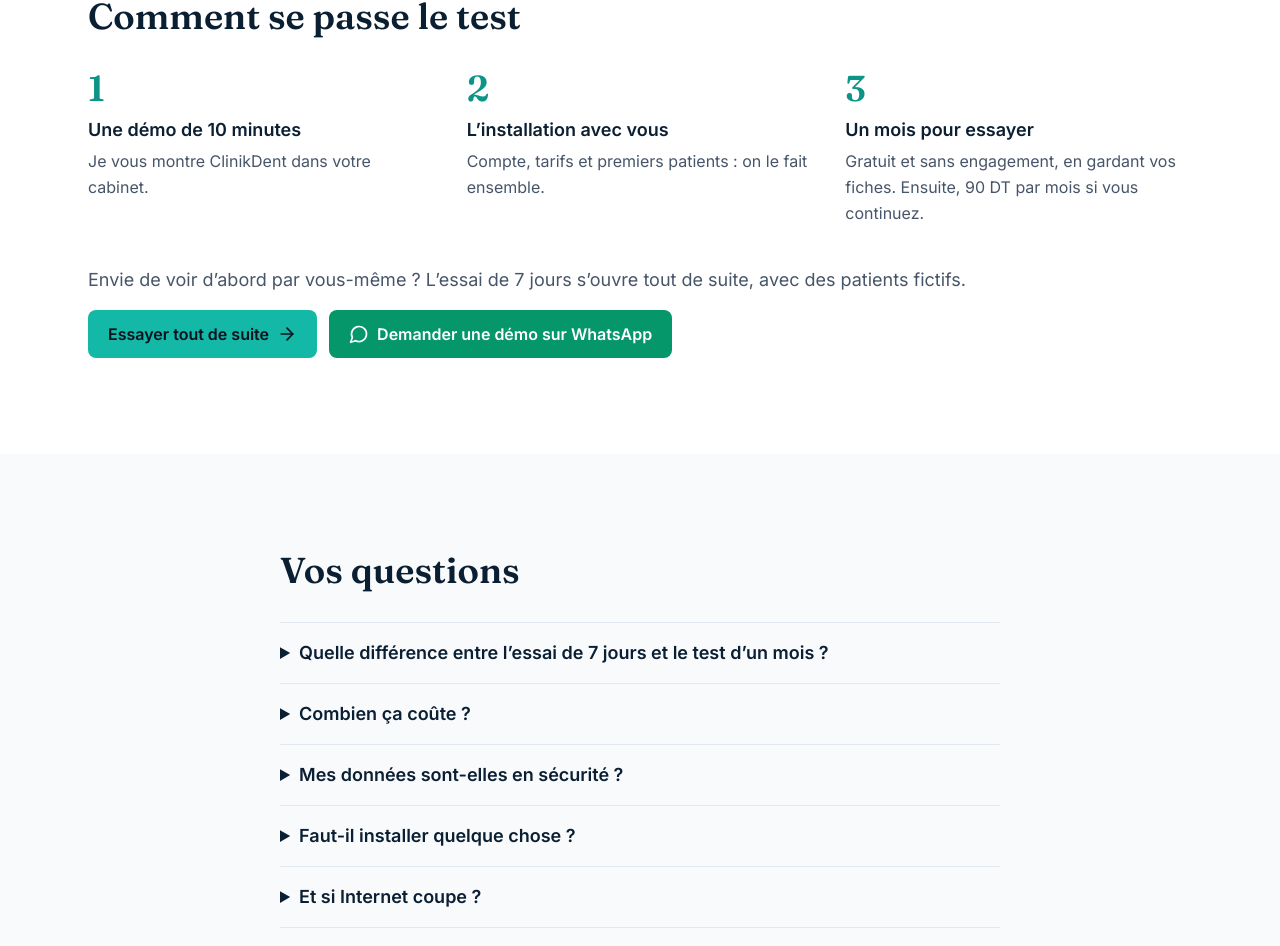
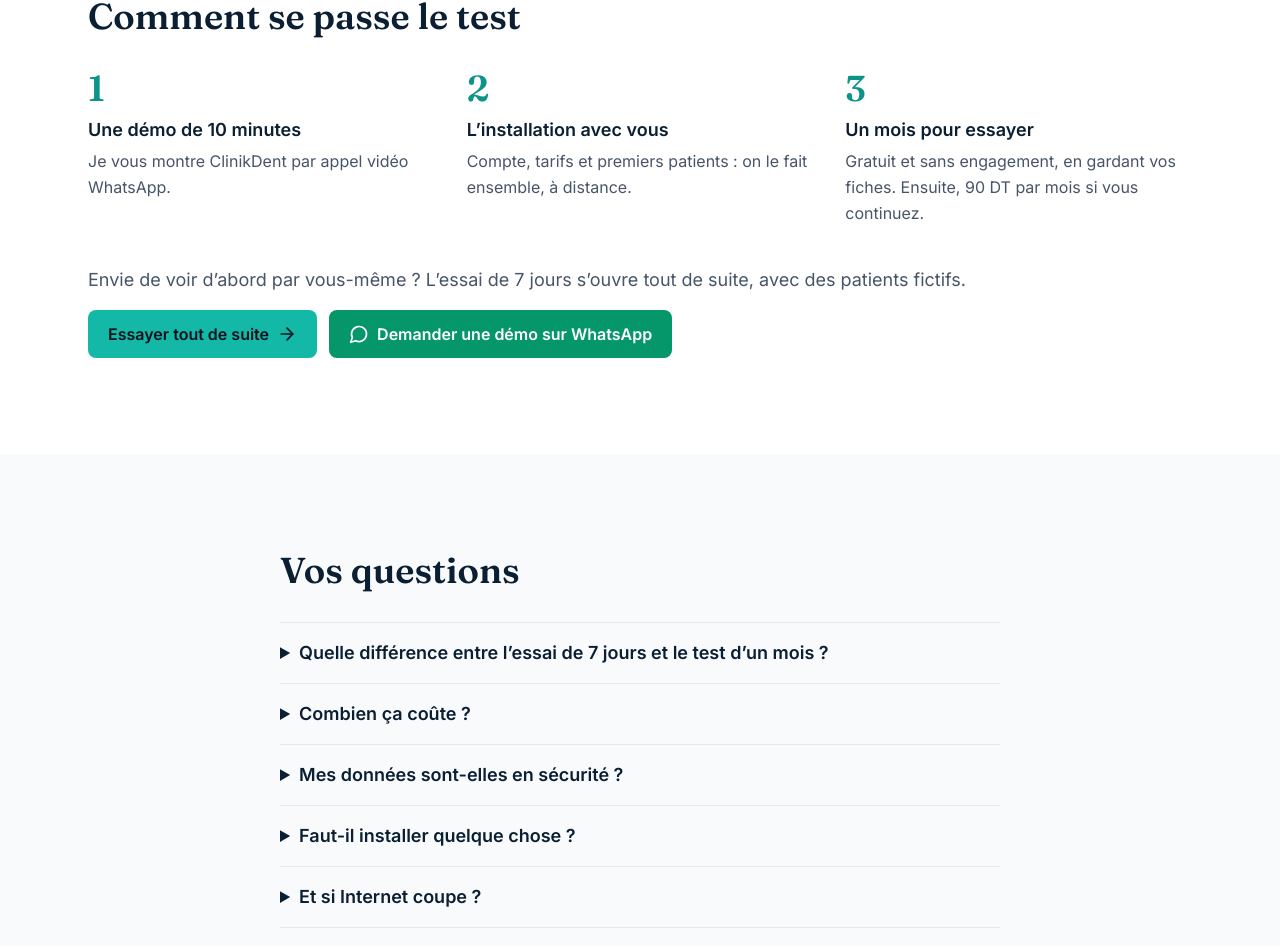
Before and after one commit to fekinadia/clinikdent-web, a React (Vite) app: page /decouvrir in a window 1280 px wide. Shown: the part 4484-5430 px from the top of the page. Built offline with nearby package versions, Linux system fonts and the light colour scheme; no server answers.

Commit message:
Page de présentation : démo et installation à distance
La démo se fait par appel vidéo WhatsApp et l'installation à distance, plus de visite au cabinet.

Co-Authored-By: Claude Opus 5.5 <noreply@anthropic.com>

```diff
--- a/src/pages/DecouvrirPage.tsx
+++ b/src/pages/DecouvrirPage.tsx
@@ -28,8 +28,11 @@ const PROBLEMES = [
 ];
 
 const ETAPES = [
-  { titre: 'Une démo de 10 minutes', texte: 'Je vous montre ClinikDent dans votre cabinet.' },
-  { titre: 'L’installation avec vous', texte: 'Compte, tarifs et premiers patients : on le fait ensemble.' },
+  { titre: 'Une démo de 10 minutes', texte: 'Je vous montre ClinikDent par appel vidéo WhatsApp.' },
+  {
+    titre: 'L’installation avec vous',
+    texte: 'Compte, tarifs et premiers patients : on le fait ensemble, à distance.',
+  },
   {
     titre: 'Un mois pour essayer',
     texte: 'Gratuit et sans engagement, en gardant vos fiches. Ensuite, 90 DT par mois si vous continuez.',
```
